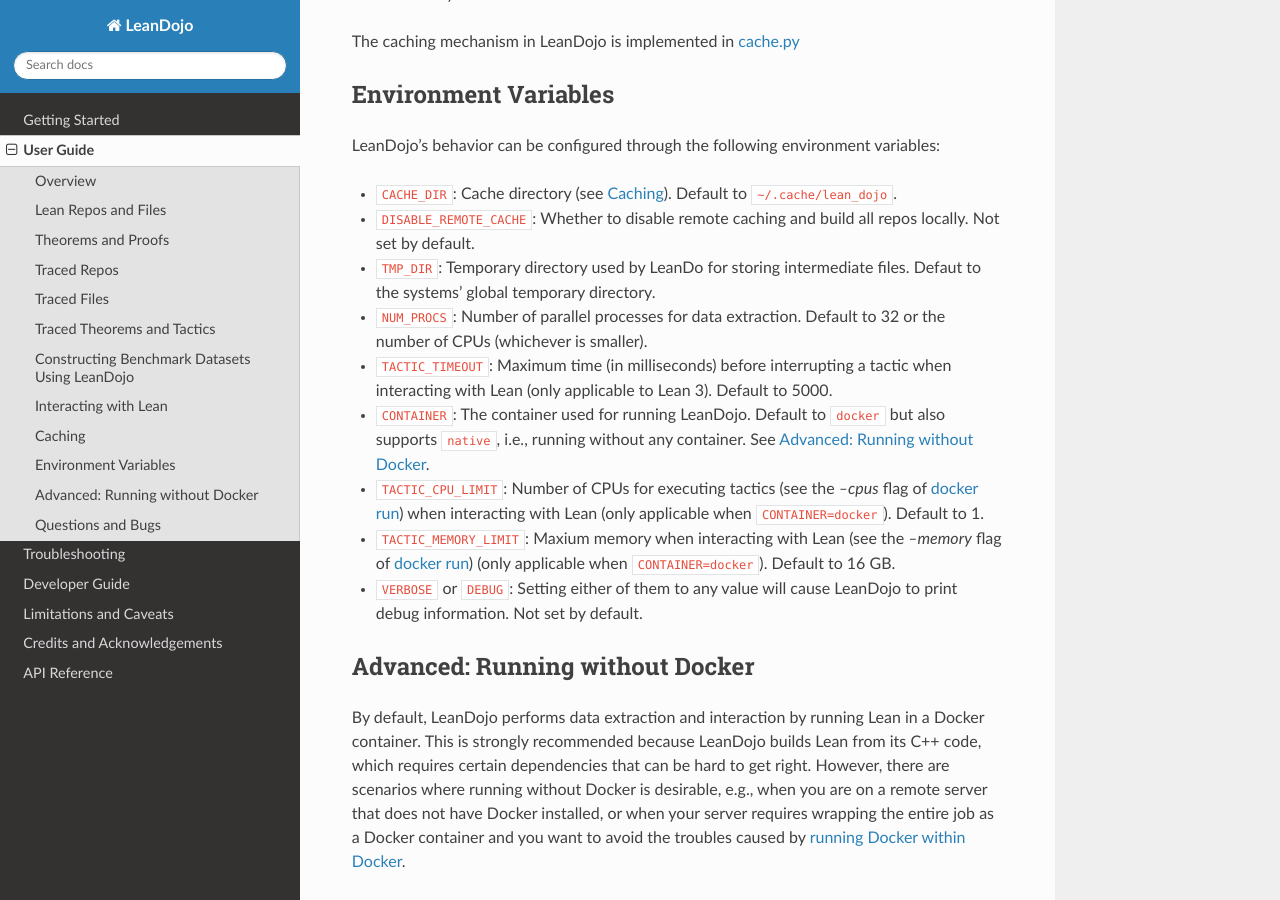
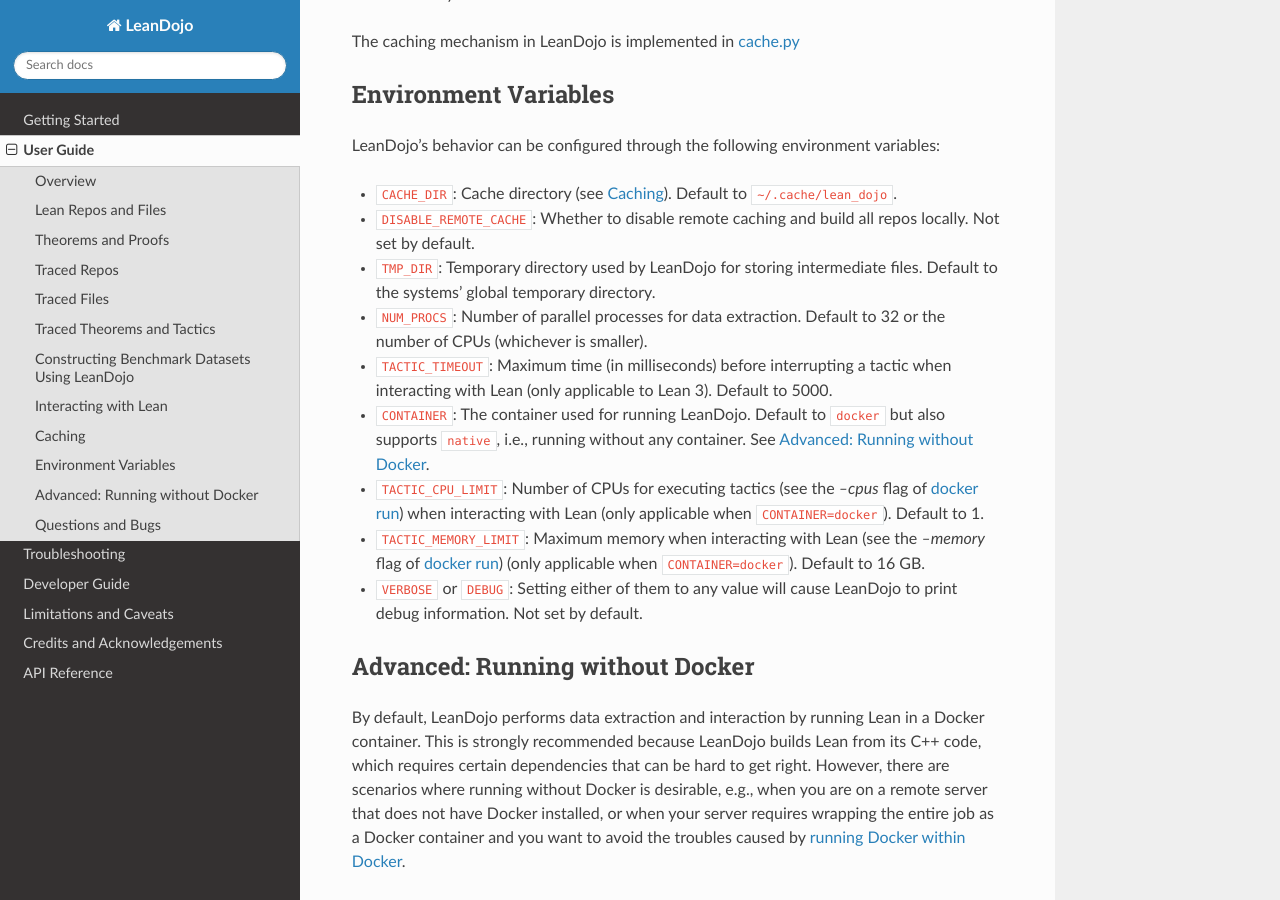
Before and after one commit to lean-dojo/LeanDojo, a Sphinx documentation site: the page built from docs/source/user-guide.rst, in a window 1280 px wide and 900 px high, scrolled down 5125 px. Built offline with Sphinx 7.4.7 and the Read the Docs theme 2.0.0, drawn with Linux system fonts in a browser that asks for light colours.

Commit message:
Update user-guide.rst

```diff
--- a/docs/source/user-guide.rst
+++ b/docs/source/user-guide.rst
@@ -229,12 +229,12 @@
 
 * :code:`CACHE_DIR`: Cache directory (see :ref:`caching`). Default to :file:`~/.cache/lean_dojo`.
 * :code:`DISABLE_REMOTE_CACHE`: Whether to disable remote caching and build all repos locally. Not set by default.
-* :code:`TMP_DIR`: Temporary directory used by LeanDo for storing intermediate files. Defaut to the systems' global temporary directory.
+* :code:`TMP_DIR`: Temporary directory used by LeanDojo for storing intermediate files. Default to the systems' global temporary directory.
 * :code:`NUM_PROCS`: Number of parallel processes for data extraction. Default to 32 or the number of CPUs (whichever is smaller).
 * :code:`TACTIC_TIMEOUT`: Maximum time (in milliseconds) before interrupting a tactic when interacting with Lean (only applicable to Lean 3). Default to 5000.
 * :code:`CONTAINER`: The container used for running LeanDojo. Default to :code:`docker` but also supports :code:`native`, i.e., running without any container. See :ref:`running-without-docker`.
 * :code:`TACTIC_CPU_LIMIT`: Number of CPUs for executing tactics (see the `--cpus` flag of `docker run <https://docs.docker.com/engine/reference/commandline/run/#memory>`_) when interacting with Lean (only applicable when :code:`CONTAINER=docker`). Default to 1.
-* :code:`TACTIC_MEMORY_LIMIT`: Maxium memory when interacting with Lean (see the `--memory` flag of `docker run <https://docs.docker.com/engine/reference/commandline/run/#memory>`_) (only applicable when :code:`CONTAINER=docker`). Default to 16 GB.
+* :code:`TACTIC_MEMORY_LIMIT`: Maximum memory when interacting with Lean (see the `--memory` flag of `docker run <https://docs.docker.com/engine/reference/commandline/run/#memory>`_) (only applicable when :code:`CONTAINER=docker`). Default to 16 GB.
 * :code:`VERBOSE` or :code:`DEBUG`: Setting either of them to any value will cause LeanDojo to print debug information. Not set by default.
 
 
```
